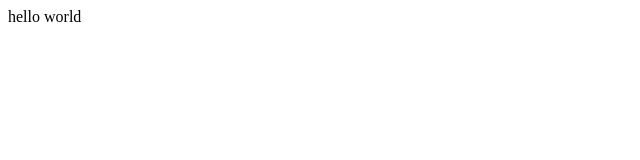
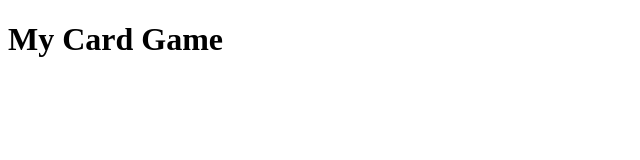
Before and after one commit to KaPranav21/Game, a plain HTML site: page index.html in a window 1280 px wide. Shown: the whole page, without its empty margins (0-640 px from the left). Drawn offline with Linux system fonts and the light colour scheme.

Commit message:
Finalized main setup

```diff
--- a/index.html
+++ b/index.html
@@ -1 +1,7 @@
-<p>hello world</p>
+<!DOCTYPE html>
+<html>
+    <title>4 Card Game</title>
+    <body>
+        <h1>My Card Game</h1>
+    </body>
+</html>
```
